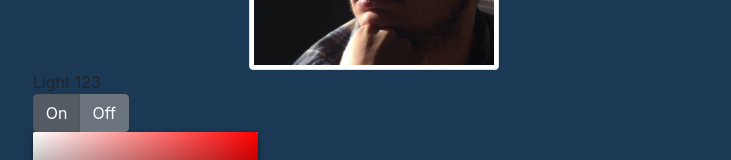
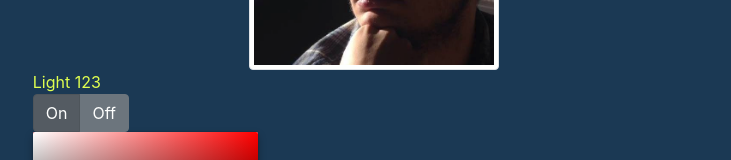
Before and after one commit to GregHilston/legendary-umbrella, a React (Create React App) app in the folder ui/: page / in a window 1280 px wide. Shown: the part 238-398 px from the top of the page, without its empty margins (266-997 px from the left). Built offline with nearby package versions, Linux system fonts and the light colour scheme.

Commit message:
pin color picker

```diff
--- a/ui/package.json
+++ b/ui/package.json
@@ -14,7 +14,7 @@
     "bootstrap": "^4.5.0",
     "node-sass": "^4.14.1",
     "react": "^16.13.1",
-    "react-color": "^2.18.1",
+    "react-color": "2.17.2",
     "react-dom": "^16.13.1",
     "react-scripts": "3.4.1",
     "typescript": "^3.7.5"
--- a/ui/src/components/LightControl/index.tsx
+++ b/ui/src/components/LightControl/index.tsx
@@ -33,7 +33,7 @@ const LightControl = ({ lightID, color, on}: LightControlProps) => {
 
   return (
     <div className="light-control">
-      <div className="light-name">Light {lightID}</div>
+      <div className="light-name" style={{color: '#E0FF4F'}}>Light {lightID}</div>
 
       {/* on - off */}
       <div className="btn-group btn-group-toggle" data-toggle="buttons">
```
Also changed, not shown: 1 other file (tests, documents, lock files or other folders).
